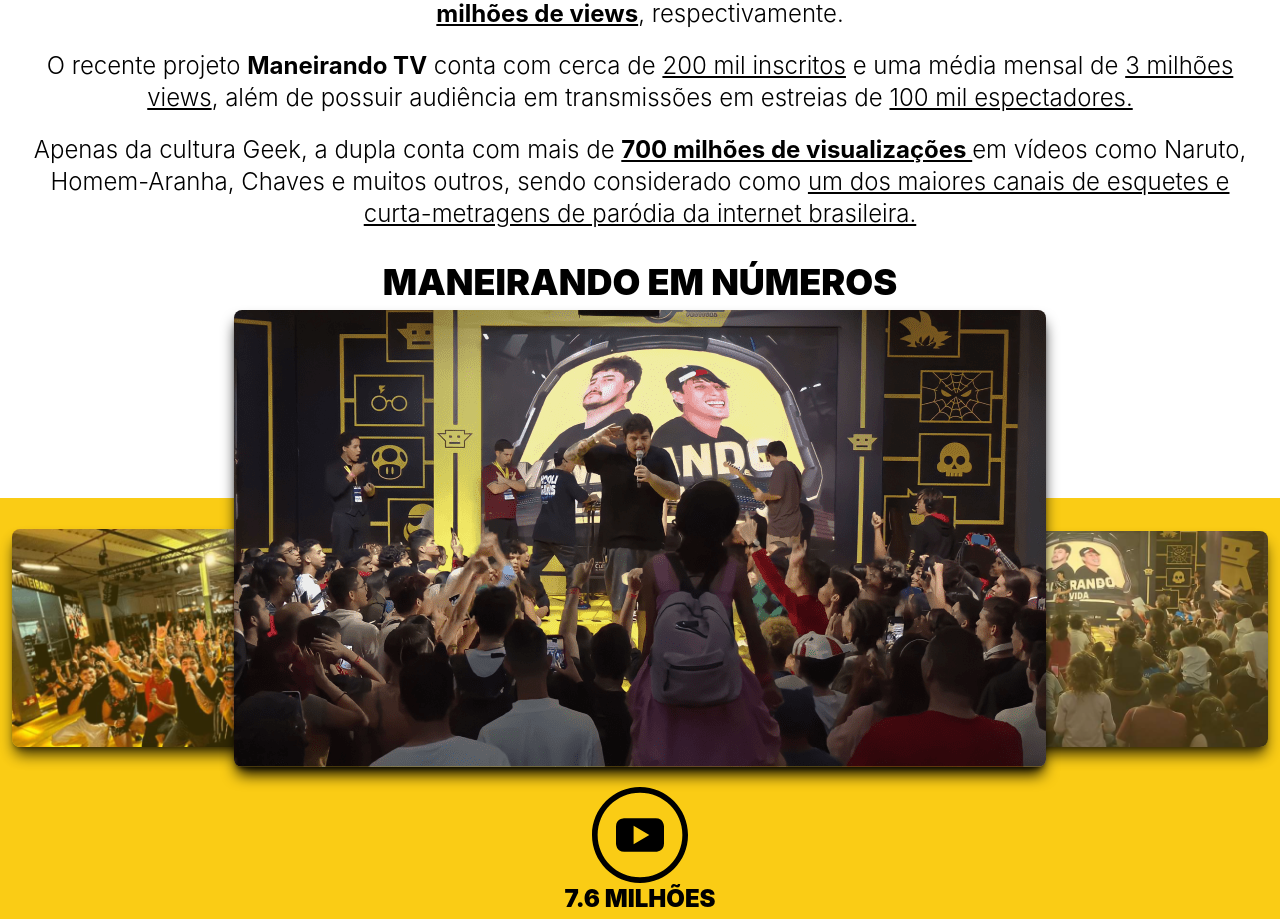
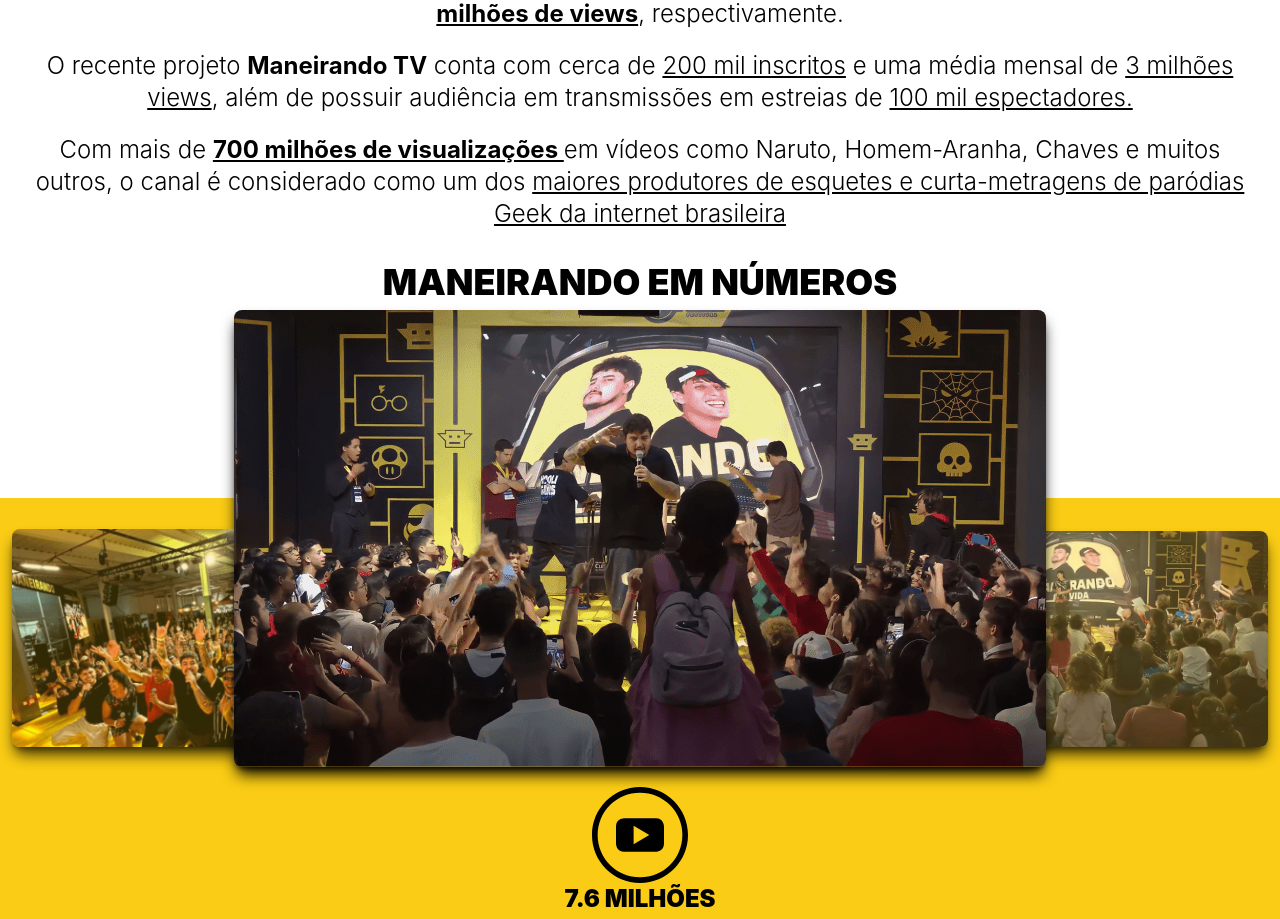
Before and after one commit to RuannJS/maneirando-media, an Angular app: page / in a window 1280 px wide. Shown: the part 1780-2699 px from the top of the page. Built offline with nearby package versions, Linux system fonts and the light colour scheme.

Commit message:
text change

```diff
--- a/src/app/app.component.html
+++ b/src/app/app.component.html
@@ -143,13 +143,13 @@
       <span
         class="text-base font-light text-center sm:text-lg lg:text-xl xl:text-2xl"
       >
-        Apenas da cultura Geek, a dupla conta com mais de
+        Com mais de
         <span class="font-bold underline"> 700 milhões de visualizações </span>
-        em vídeos como Naruto, Homem-Aranha, Chaves e muitos outros, sendo
-        considerado como
+        em vídeos como Naruto, Homem-Aranha, Chaves e muitos outros, o canal é
+        considerado como um dos
         <span class="underline">
-          um dos maiores canais de esquetes e curta-metragens de paródia da
-          internet brasileira.</span
+          maiores produtores de esquetes e curta-metragens de paródias Geek da
+          internet brasileira</span
         >
       </span>
     </div>
```
